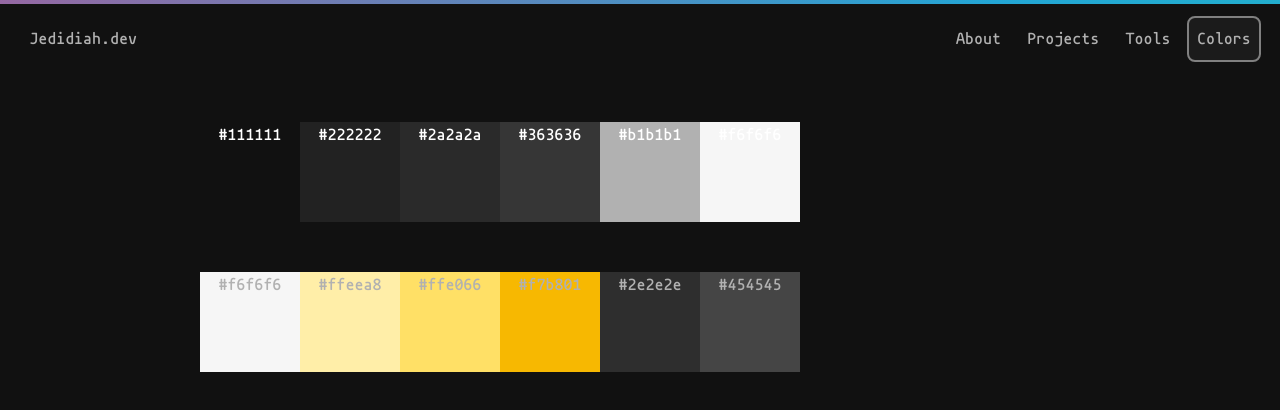
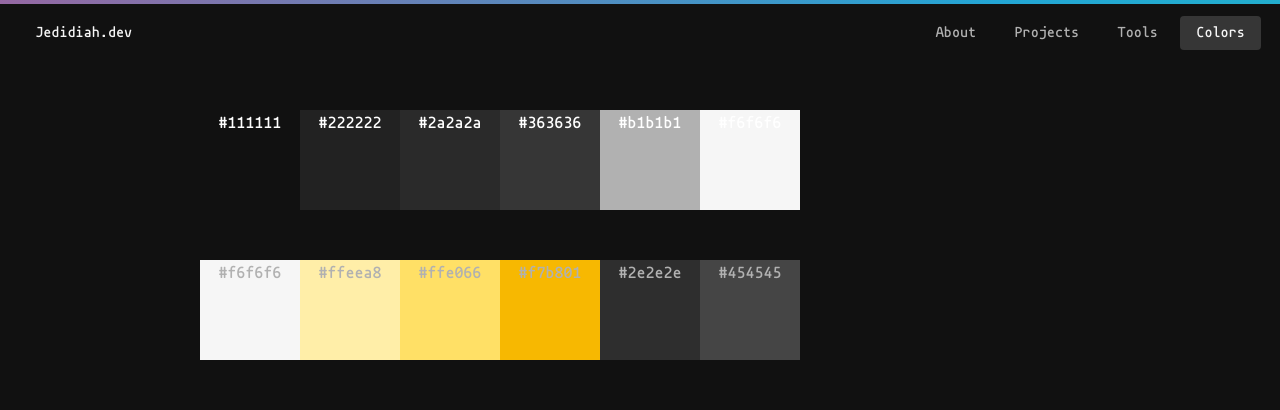
Before and after one commit to danieljantonio/portfolio, a Next.js app: page /colors in a window 1280 px wide. Shown: the top 410 px of the page. Built offline with nearby package versions, Linux system fonts and the light colour scheme.

Commit message:
update header styling and change variable names

```diff
--- a/src/styles/components/header.module.scss
+++ b/src/styles/components/header.module.scss
@@ -14,26 +14,26 @@
 	justify-content: space-between;
 	padding: 0.25rem 1rem;
 	a {
-		padding: 0.5rem;
+		padding: 0.25rem 1rem;
 		margin: 0.5rem 0.2rem;
 		text-align: center;
 		vertical-align: middle;
+		font-size: $text-sm;
 	}
 	.brand {
-		border: 2px solid transparent;
+		color: $text-light;
 	}
 	.nav-items {
 		display: flex;
 		.nav-active {
-			border: 2px solid grey;
-			background-color: $bg-secondary;
-			color: $text-primary;
+			background-color: $bg-highlight;
+			color: $text-light;
 		}
 		a {
-			border-radius: 0.5rem;
-			border: 2px solid transparent;
+			border-radius: 0.25rem;
 			&:hover {
-				border: 2px solid $bg-highlight;
+				background-color: $bg-tertiary;
+				color: $text-light;
 			}
 		}
 	}
--- a/src/styles/variables.scss
+++ b/src/styles/variables.scss
@@ -4,7 +4,7 @@ $bg-tertiary: #2a2a2a;
 $bg-highlight: #363636;
 $text-primary: #b1b1b1;
 $text-highlight: #ffe066;
-$text-secondary: #f6f6f6;
+$text-light: #f6f6f6;
 
 $bg-primary-light: #f6f6f6;
 $bg-secondary-light: #ffeea8;
```
